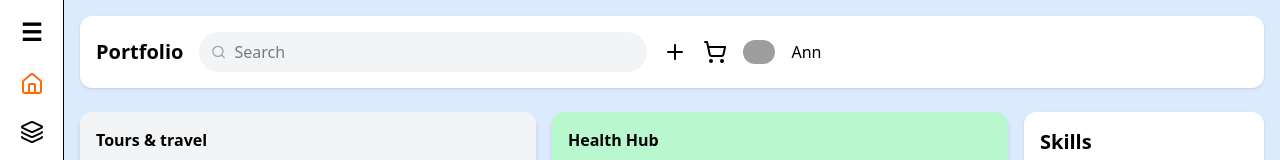
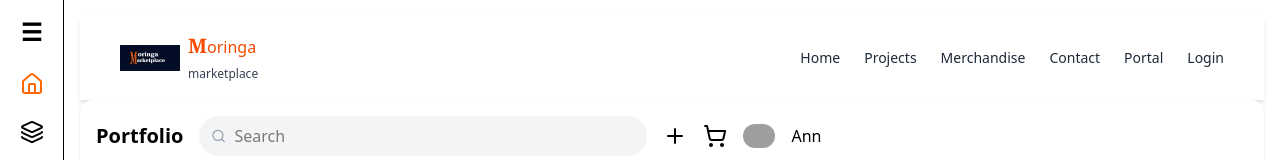
Before and after one commit to I-GIKARU/Innovation-Marketplace, a Next.js app in the folder client/: page /student in a window 1280 px wide. Shown: the top 160 px of the page. Built offline with nearby package versions, Linux system fonts and the light colour scheme; grey boxes are pictures that could not be loaded.

Commit message:
removed layout from student route

```diff
--- a/client/components/NavBar.jsx
+++ b/client/components/NavBar.jsx
@@ -26,7 +26,6 @@ const NavBar = () => {
     { href: "/projects", label: "Projects" },
     { href: "/merchandise", label: "Merchandise" },
     { href: "/contact", label: "Contact" },
-    // { href: "/login", label: "Log in" },
     { href: "/explore", label: "Portal" },
   ];
 
--- a/client/src/app/student/layout.jsx
+++ /dev/null
@@ -1,14 +0,0 @@
-// src/app/layout.js
-import "../globals.css";
-
-export const metadata = {
-  title: "Student Dashboard",
-};
-
-export default function RootLayout({ children }) {
-  return (
-    <html lang="en">
-      <body className="bg-[#dbeafe]">{children}</body>
-    </html>
-  );
-}
--- a/client/src/app/student/page.jsx
+++ b/client/src/app/student/page.jsx
@@ -3,6 +3,7 @@ import Sidebar from "@/components/Sidebar";
 import Topbar from "@/components/Topbar";
 import ProjectCard from "@/components/ProjectCard";
 import SkillsPanel from "@/components/SkillsPanel";
+import NavBar from "@/components/NavBar";
 
 const projectData = [
   {
@@ -36,6 +37,7 @@ export default function Home() {
     <div className="flex">
       <Sidebar />
       <div className="flex-1 p-4">
+        <NavBar/>
         <Topbar />
         <div className="flex gap-4 mt-6">
           <div className="grid grid-cols-2 gap-4 flex-1">
```
